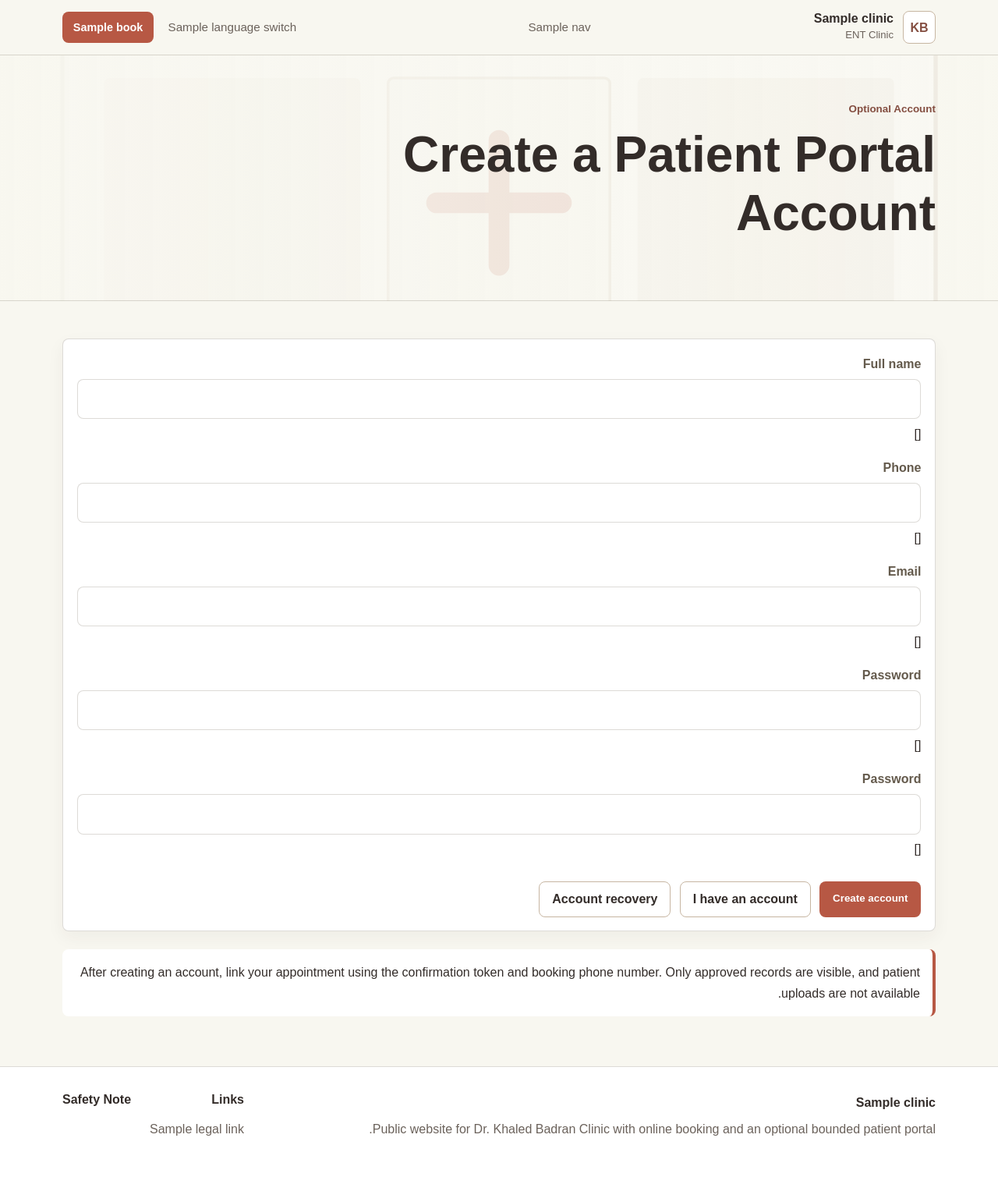
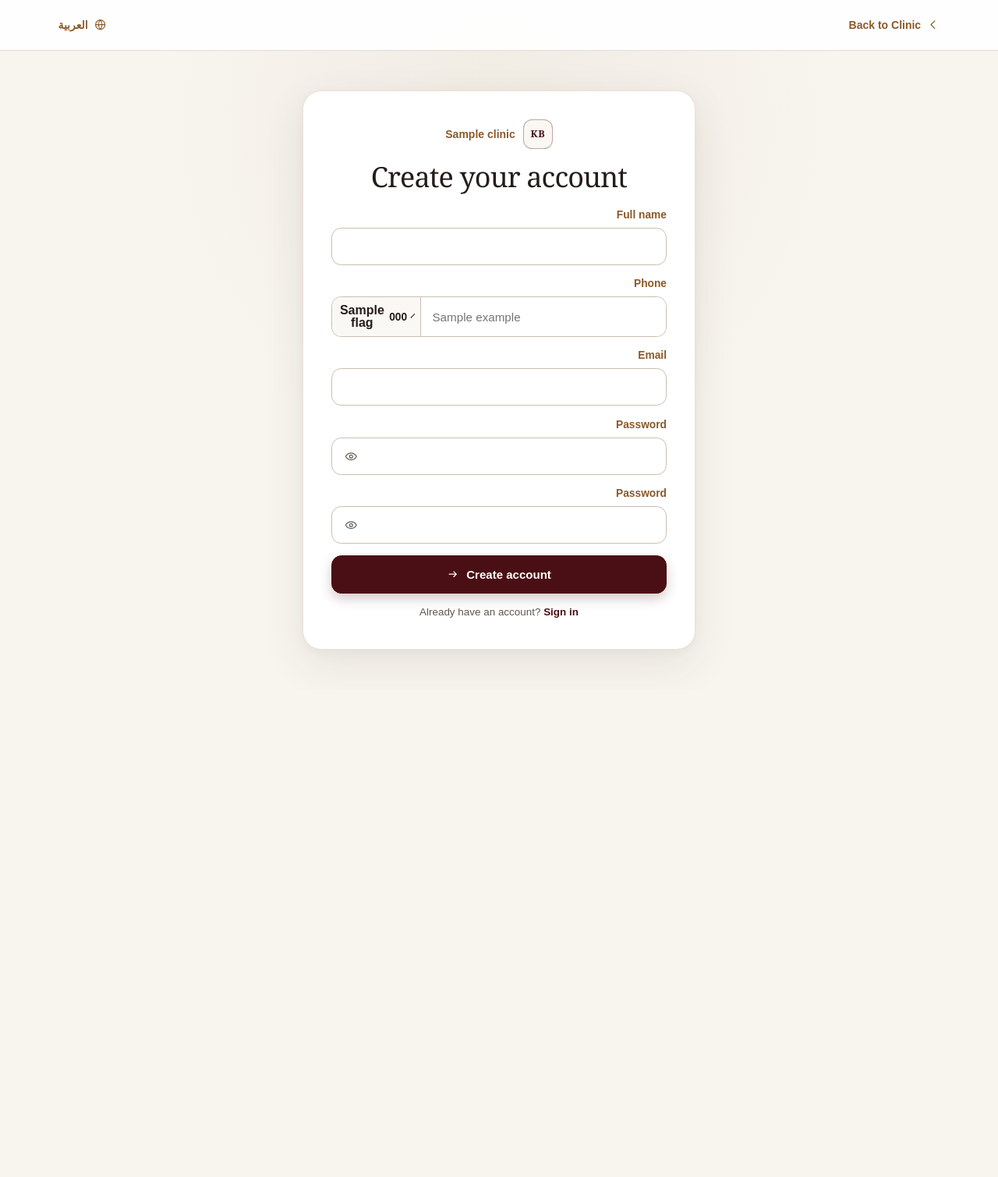
Before and after one commit to sami77337/khaled-badran-clinic, a Django app: template templates/patients/portal_register.html in a window 1280 px wide. Shown: the whole page at 78% size. After the commit the page ends 845 px from the top, so only its background shows below. Run offline with Django 5.2, Linux system fonts and the light colour scheme; the template is opened without the code that fills it: most values are stand-ins (such as "Sample title", 1, 10 or a date in 2020); form fields are guessed from the names that the template uses; parts of the project's set-up code (start-up, migrations or seed data) failed here and were passed over.

Commit message:
feat(auth): align patient registration with auth shell

```diff
--- a/static/css/auth.css
+++ b/static/css/auth.css
@@ -218,6 +218,15 @@ body.auth-shell {
     margin-top: 1.15rem;
 }
 
+.auth-register-page {
+    align-items: start;
+}
+
+.auth-register-form {
+    gap: 0.9rem;
+    margin-top: 0;
+}
+
 .auth-field {
     display: grid;
     min-width: 0;
@@ -397,8 +406,24 @@ body.auth-shell {
 }
 
 .auth-patient-actions a:hover,
-.auth-mode-note a:hover {
+.auth-mode-note a:hover,
+.auth-register-return a:hover {
     text-decoration: underline;
+}
+
+.auth-register-return {
+    margin: -0.05rem 0 0;
+    color: var(--auth-muted);
+    font-size: 0.84rem;
+    font-weight: 500;
+    line-height: 1.55;
+    text-align: center;
+}
+
+.auth-register-return a {
+    color: var(--auth-burgundy);
+    font-weight: 700;
+    text-underline-offset: 0.18em;
 }
 
 .auth-mode-note {
@@ -630,6 +655,12 @@ body.auth-shell {
     }
 }
 
+@media (min-height: 900px) {
+    .auth-register-page {
+        align-items: center;
+    }
+}
+
 @media (prefers-reduced-motion: reduce) {
     .auth-shell *,
     .auth-shell *::before,
--- a/static/js/auth-login.js
+++ b/static/js/auth-login.js
@@ -1,7 +1,7 @@
 (() => {
     "use strict";
 
-    const root = document.querySelector("[data-auth-login]");
+    const root = document.querySelector("[data-auth-login], [data-auth-register]");
     if (!root) {
         return;
     }
@@ -77,7 +77,7 @@
         });
     });
 
-    const patientForm = root.querySelector("[data-patient-login-form]");
+    const patientForm = root.querySelector("[data-patient-login-form], [data-patient-register-form]");
     if (!patientForm) {
         return;
     }
--- a/templates/auth/base.html
+++ b/templates/auth/base.html
@@ -13,7 +13,7 @@
     <link rel="stylesheet" href="{% static 'css/site.css' %}">
     <link rel="stylesheet" href="{% static 'css/auth.css' %}">
 </head>
-<body class="auth-shell page-login {% if is_arabic %}is-rtl{% else %}is-ltr{% endif %}">
+<body class="auth-shell page-{{ page_key|default:'login' }} {% if is_arabic %}is-rtl{% else %}is-ltr{% endif %}">
     <a class="skip-link" href="#main-content">{% if is_arabic %}تجاوز إلى المحتوى{% else %}Skip to content{% endif %}</a>
     <header class="auth-header">
         <div class="auth-header-inner">
--- a/templates/patients/portal_register.html
+++ b/templates/patients/portal_register.html
@@ -1,65 +1,99 @@
-{% extends "base.html" %}
+{% extends "auth/base.html" %}
 
 {% block content %}
-<section class="page-hero">
-    <div class="container page-hero-inner">
-        <p class="eyebrow">{% if is_arabic %}حساب اختياري{% else %}Optional Account{% endif %}</p>
-        <h1>{% if is_arabic %}إنشاء حساب بوابة المريض{% else %}Create a Patient Portal Account{% endif %}</h1>
-        <p>{{ labels.not_emergency }}</p>
-    </div>
-</section>
+<section class="auth-page auth-register-page" aria-labelledby="auth-title">
+    <div class="auth-card auth-register-card" data-auth-register>
+        <div class="auth-identity" aria-label="{% if is_arabic %}{{ clinic.name_ar }}{% else %}{{ clinic.name_en }}{% endif %}">
+            <span class="auth-monogram" aria-hidden="true">KB</span>
+            <span class="auth-clinic-name">{% if is_arabic %}{{ clinic.name_ar }}{% else %}{{ clinic.name_en }}{% endif %}</span>
+        </div>
 
-<section class="section">
-    <div class="container booking-layout">
-        <form class="booking-form" method="post" action="{{ portal_register_url }}">
+        <div class="auth-heading">
+            <h1 id="auth-title">{% if is_arabic %}إنشاء حساب{% else %}Create your account{% endif %}</h1>
+        </div>
+
+        <form class="auth-form auth-register-form" method="post" action="{{ portal_register_url }}" data-patient-register-form>
             {% csrf_token %}
             {% if next_url %}<input type="hidden" name="next" value="{{ next_url }}">{% endif %}
-            {% if form.non_field_errors %}<div class="form-errors">{{ form.non_field_errors }}</div>{% endif %}
-            <div class="form-field">
-                {{ form.full_name.label_tag }}
+
+            {% if form.non_field_errors %}
+                <div class="auth-form-errors" role="alert">{{ form.non_field_errors }}</div>
+            {% endif %}
+
+            <div class="auth-field{% if form.full_name.errors %} has-error{% endif %}">
+                <label for="{{ form.full_name.id_for_label }}">{{ form.full_name.label }}</label>
                 {{ form.full_name }}
-                {{ form.full_name.errors }}
+                {% if form.full_name.errors %}<div class="auth-field-errors" role="alert">{{ form.full_name.errors }}</div>{% endif %}
             </div>
-            <div class="form-field">
-                {{ form.phone.label_tag }}
-                {{ form.phone }}
-                {{ form.phone.errors }}
+
+            <div class="auth-field{% if form.phone.errors %} has-error{% endif %}">
+                <label for="{{ form.phone.id_for_label }}">{{ form.phone.label }}</label>
+                {% include "booking/partials/international_phone_field.html" with field=form.phone control_key="patient-register" hide_phone_hint=True %}
+                {% if form.phone.errors %}<div class="auth-field-errors" role="alert">{{ form.phone.errors }}</div>{% endif %}
             </div>
-            <div class="form-field">
-                {{ form.email.label_tag }}
+
+            <div class="auth-field{% if form.email.errors %} has-error{% endif %}">
+                <label for="{{ form.email.id_for_label }}">{{ form.email.label }}</label>
                 {{ form.email }}
-                {{ form.email.errors }}
+                {% if form.email.errors %}<div class="auth-field-errors" role="alert">{{ form.email.errors }}</div>{% endif %}
             </div>
-            <div class="form-field">
-                {{ form.password1.label_tag }}
-                {{ form.password1 }}
-                {{ form.password1.errors }}
+
+            <div class="auth-field{% if form.password1.errors %} has-error{% endif %}">
+                <label for="{{ form.password1.id_for_label }}">{{ form.password1.label }}</label>
+                <div class="auth-password-control">
+                    {{ form.password1 }}
+                    <button
+                        class="auth-password-toggle"
+                        type="button"
+                        aria-label="{% if is_arabic %}إظهار كلمة المرور{% else %}Show password{% endif %}"
+                        aria-pressed="false"
+                        data-show-label="{% if is_arabic %}إظهار كلمة المرور{% else %}Show password{% endif %}"
+                        data-hide-label="{% if is_arabic %}إخفاء كلمة المرور{% else %}Hide password{% endif %}"
+                        data-password-toggle
+                    >
+                        <svg aria-hidden="true" viewBox="0 0 22 22" fill="none">
+                            <path d="M2.7 11s3.1-5.1 8.3-5.1 8.3 5.1 8.3 5.1-3.1 5.1-8.3 5.1S2.7 11 2.7 11Z" stroke="currentColor" stroke-width="1.45"/>
+                            <circle cx="11" cy="11" r="2.3" stroke="currentColor" stroke-width="1.45"/>
+                        </svg>
+                    </button>
+                </div>
+                {% if form.password1.errors %}<div class="auth-field-errors" role="alert">{{ form.password1.errors }}</div>{% endif %}
             </div>
-            <div class="form-field">
-                {{ form.password2.label_tag }}
-                {{ form.password2 }}
-                {{ form.password2.errors }}
+
+            <div class="auth-field{% if form.password2.errors %} has-error{% endif %}">
+                <label for="{{ form.password2.id_for_label }}">{{ form.password2.label }}</label>
+                <div class="auth-password-control">
+                    {{ form.password2 }}
+                    <button
+                        class="auth-password-toggle"
+                        type="button"
+                        aria-label="{% if is_arabic %}إظهار تأكيد كلمة المرور{% else %}Show confirm password{% endif %}"
+                        aria-pressed="false"
+                        data-show-label="{% if is_arabic %}إظهار تأكيد كلمة المرور{% else %}Show confirm password{% endif %}"
+                        data-hide-label="{% if is_arabic %}إخفاء تأكيد كلمة المرور{% else %}Hide confirm password{% endif %}"
+                        data-password-toggle
+                    >
+                        <svg aria-hidden="true" viewBox="0 0 22 22" fill="none">
+                            <path d="M2.7 11s3.1-5.1 8.3-5.1 8.3 5.1 8.3 5.1-3.1 5.1-8.3 5.1S2.7 11 2.7 11Z" stroke="currentColor" stroke-width="1.45"/>
+                            <circle cx="11" cy="11" r="2.3" stroke="currentColor" stroke-width="1.45"/>
+                        </svg>
+                    </button>
+                </div>
+                {% if form.password2.errors %}<div class="auth-field-errors" role="alert">{{ form.password2.errors }}</div>{% endif %}
             </div>
-            <div class="hero-actions">
-                <button class="btn btn-primary" type="submit">{% if is_arabic %}إنشاء الحساب{% else %}Create account{% endif %}</button>
-                <a class="btn btn-secondary" href="{{ portal_login_url }}{% if next_url %}?next={{ next_url|urlencode }}{% endif %}">
-                    {% if is_arabic %}لدي حساب{% else %}I have an account{% endif %}
-                </a>
-                <a class="btn btn-secondary" href="{{ portal_account_recovery_url }}">
-                    {% if is_arabic %}استعادة الحساب{% else %}Account recovery{% endif %}
-                </a>
-            </div>
+
+            <button class="auth-submit" type="submit">
+                <span>{% if is_arabic %}إنشاء الحساب{% else %}Create account{% endif %}</span>
+                <svg class="auth-submit-arrow" aria-hidden="true" viewBox="0 0 20 20" fill="none">
+                    <path d="M4 10h11M11 6l4 4-4 4" stroke="currentColor" stroke-width="1.6" stroke-linecap="round" stroke-linejoin="round"/>
+                </svg>
+            </button>
+
+            <p class="auth-register-return">
+                {% if is_arabic %}لديك حساب بالفعل؟{% else %}Already have an account?{% endif %}
+                <a href="{{ portal_login_url }}{% if next_url %}?next={{ next_url|urlencode }}{% endif %}">{% if is_arabic %}تسجيل الدخول{% else %}Sign in{% endif %}</a>
+            </p>
         </form>
-        <p class="trust-note">
-            {% if is_arabic %}
-                {% if False %}
-                بعد إنشاء الحساب، اربط موعدك باستخدام رمز التأكيد ورقم الهاتف المستخدم في الحجز. السجلات الطبية ورفع الملفات غير متاحة حاليا.
-                {% endif %}
-                بعد إنشاء الحساب، اربط موعدك باستخدام رمز التأكيد ورقم الهاتف المستخدم في الحجز. تظهر السجلات المعتمدة فقط، ولا يتوفر رفع الملفات من بوابة المريض.
-            {% else %}
-                After creating an account, link your appointment using the confirmation token and booking phone number. Only approved records are visible, and patient uploads are not available.
-            {% endif %}
-        </p>
     </div>
 </section>
 {% endblock %}
```
Also changed, not shown: apps/patients/forms.py (+52 -6 lines), apps/patients/tests.py (+193 -1 lines), apps/patients/views.py (+28 -1 lines).
